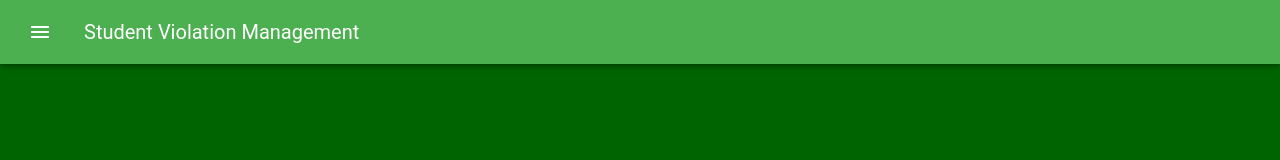
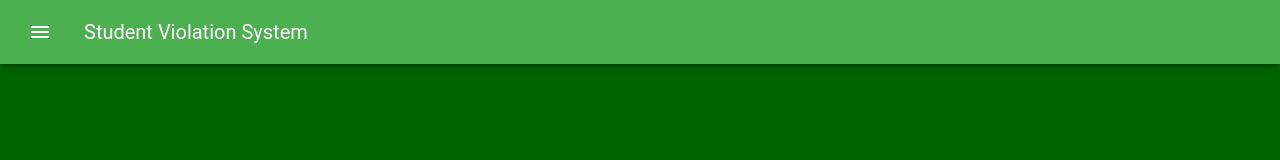
Before and after one commit to hersheydoria/student-violations-108, a Vue app: page /home in a window 1280 px wide. Shown: the top 160 px of the page. Built offline with nearby package versions, Linux system fonts and the light colour scheme.

Commit message:
fix: title sa homeview

```diff
--- a/src/views/system/HomeView.vue
+++ b/src/views/system/HomeView.vue
@@ -91,7 +91,7 @@ const toggleLeftSidebar = () => {
           <v-icon>mdi-menu</v-icon>
         </v-btn>
 
-        <v-toolbar-title>Student Violation Management</v-toolbar-title>
+        <v-toolbar-title>Student Violation System</v-toolbar-title>
         <v-spacer></v-spacer>
       </v-app-bar>
 
```
